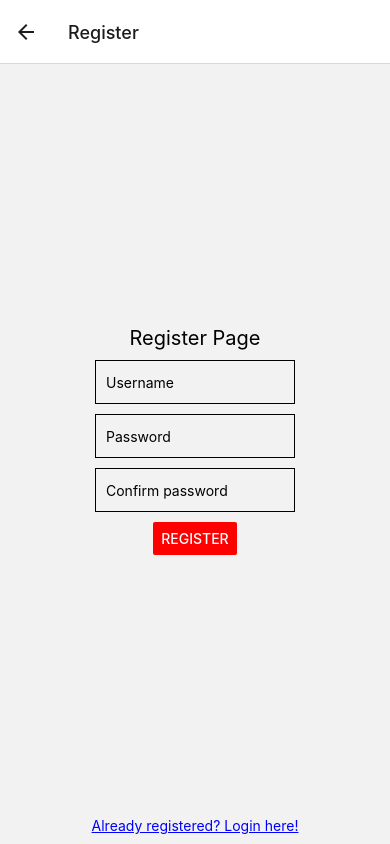
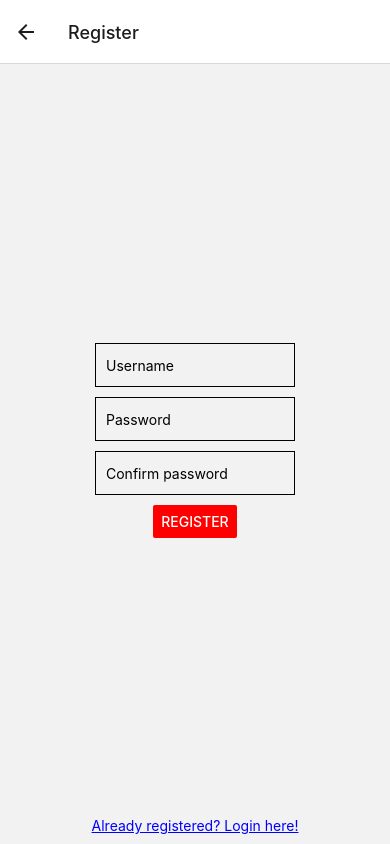
Before and after one commit to Tekop1223/ParkingApp, a React Native app: screen /RegisterUser in a window 390 px wide. Built offline with nearby package versions, Linux system fonts and the light colour scheme.

Commit message:
removed text above textbox

```diff
--- a/package.json
+++ b/package.json
@@ -19,7 +19,8 @@
     "react-native": "^0.73.4",
     "react-native-nodemediaclient": "^0.2.21",
     "react-native-safe-area-context": "^4.8.2",
-    "react-native-screens": "^3.29.0"
+    "react-native-screens": "^3.29.0",
+    "react-native-video": "^5.2.1"
   },
   "devDependencies": {
     "@babel/core": "^7.20.0",
--- a/screens/LoginPage.js
+++ b/screens/LoginPage.js
@@ -30,11 +30,8 @@ const LoginPage = ({ navigation }) => {
     return (
         <View style={styles.container}>
             <View style={styles.loginContainer}>
-                <Text style={styles.text}>Login Page</Text>
                 <TextInput style={styles.input} placeholder="Username" placeholderTextColor="black" onChangeText={setUsername} value={username} />
                 <TextInput style={styles.input} placeholder="Password" placeholderTextColor="black" secureTextEntry={true} onChangeText={setPassword} value={password} />
-
-
                 <Button color={'red'}
                     title="Login"
                     onPress={handleLogin}
@@ -57,24 +54,20 @@ const styles = StyleSheet.create({
         flex: 1,
         justifyContent: 'space-between',
     },
-
     loginContainer: {
         justifyContent: 'center',
         alignItems: 'center',
         flex: 1,
     },
-
     registerContainer: {
         marginBottom: 10,
         alignItems: 'center',
     },
-
     text: {
         color: 'black',
         fontSize: 20,
         marginBottom: 10,
     },
-
     input: {
         width: 200,
         height: 44,
@@ -85,12 +78,10 @@ const styles = StyleSheet.create({
         borderColor: 'black',
         placeholderTextColor: 'black',
     },
-
     registerText: {
         color: 'blue',
         textDecorationLine: 'underline',
     },
-
     backText: {
         color: 'black'
     }
--- a/screens/ParkingPage.js
+++ b/screens/ParkingPage.js
@@ -1,7 +1,7 @@
 import axios from 'axios';
 import React, { useEffect, useRef, useState } from 'react';
 import { View, Text, StyleSheet, Button } from 'react-native';
-import { NodePlayerView } from 'react-native-nodemediaclient';
+import Video, { VideoRef } from 'react-native-video';
 
 const ParkingPage = () => {
     const [leftSensorDistance, setLeftSensorDistance] = useState('');
@@ -48,14 +48,13 @@ const ParkingPage = () => {
     return (
         <View style={styles.container}>
             <View style={styles.videoContainer}>
-                <NodePlayerView
-                    style={{ height: 200 }}
-                    ref={(vp) => { this.vp = vp }}
-                    inputUrl={"rtmp://192.168.0.115:1935/show/stream"}
-                    scaleMode={"ScaleAspectFit"}
-                    bufferTime={300}
-                    maxBufferTime={1000}
-                    autoplay={true}
+                <Video
+                    source={{ uri: 'http://192.168.0.115:8080/hls/stream.m3u8' }}
+                    style={styles.video}
+                    ref={VideoRef}
+                    onBuffer={console.log('buffering')}
+
+
                 />
             </View>
             <View style={styles.sensorContainer}>
--- a/screens/RegisterUserPage.js
+++ b/screens/RegisterUserPage.js
@@ -34,7 +34,6 @@ const RegisterUserPage = ({ navigation }) => {
     return (
         <View style={styles.container} >
             <View style={styles.registerContainer}>
-                <Text style={styles.text}>Register Page</Text>
                 <TextInput
                     style={styles.input}
                     placeholder="Username"
@@ -86,11 +85,6 @@ const styles = StyleSheet.create({
         alignItems: 'center',
         flex: 1,
     },
-    text: {
-        color: 'black',
-        fontSize: 20,
-        marginBottom: 10,
-    },
     input: {
         width: 200,
         height: 44,
```
Also changed, not shown: 1 other file (tests, documents, lock files or other folders).
